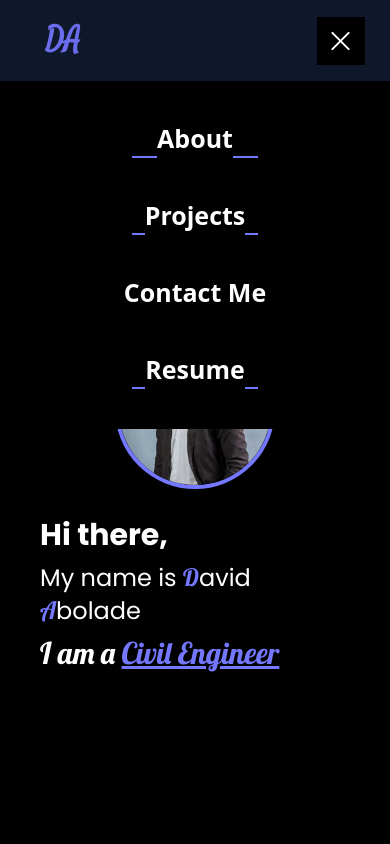
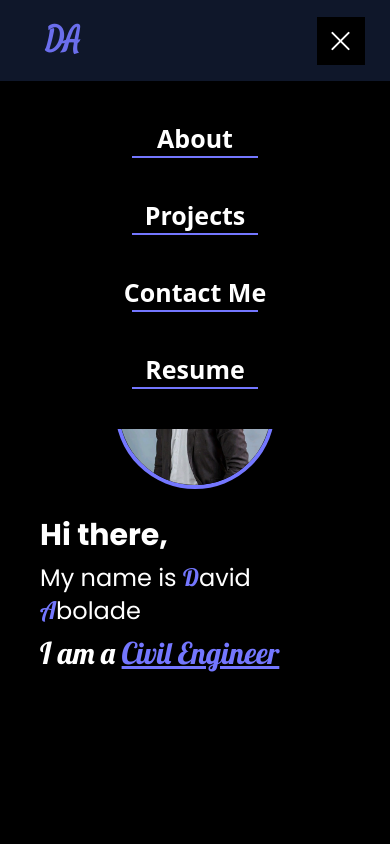
Before and after one commit to A-believer/david__portfolio, a React (Vite) app: page / in a window 390 px wide. Both pictures are taken after a click on the button 341 px from the left and 41 px from the top of the page. Shown: the top 844 px of the page. Built offline with nearby package versions, Linux system fonts and the light colour scheme.

Commit message:
push code

```diff
--- a/src/components/Navbar.jsx
+++ b/src/components/Navbar.jsx
@@ -52,13 +52,13 @@ const Navbar = () => {
         <div
         onClick={() => setToggle(false)}
           className={`${toggle ? 'lg:flex' : 'hidden'} px-5 text-center text-white text-[25px] leading-[35px] font-m absolute left-0 top-[81px] w-full py-10`}>
-          <a href='#about' className='pb-5'>About</a>
+          <a href='#about' className='mb-5'>About</a>
           <hr className='bg-secondary h-[2px] border-0 mx-28 mb-10'/>
-          <a href='#projects' className='pb-5'>Projects</a>
+          <a href='#projects' className='mb-5'>Projects</a>
           <hr className='bg-secondary h-[2px] border-0 mx-28 mb-10'/>
-          <a href='#contact' className='pb-5'>Contact Me</a>
+          <a href='#contact' className='mb-5'>Contact Me</a>
           <hr className='bg-secondary h-[2px] border-0 mx-28 mb-10'/>
-          <a  href='https://drive.google.com/file/d/1PgmmVqsmeFdMzCl_-6YrZS_80YY2Ai5z/view?usp=drive_link'  className='pb-5' download target='_blank'>Resume</a>
+          <a  href='https://drive.google.com/file/d/1PgmmVqsmeFdMzCl_-6YrZS_80YY2Ai5z/view?usp=drive_link'  className='mb-5' download target='_blank'>Resume</a>
           <hr className='bg-secondary h-[2px] border-0 mx-28'/>
       </div>
       </div>
```
